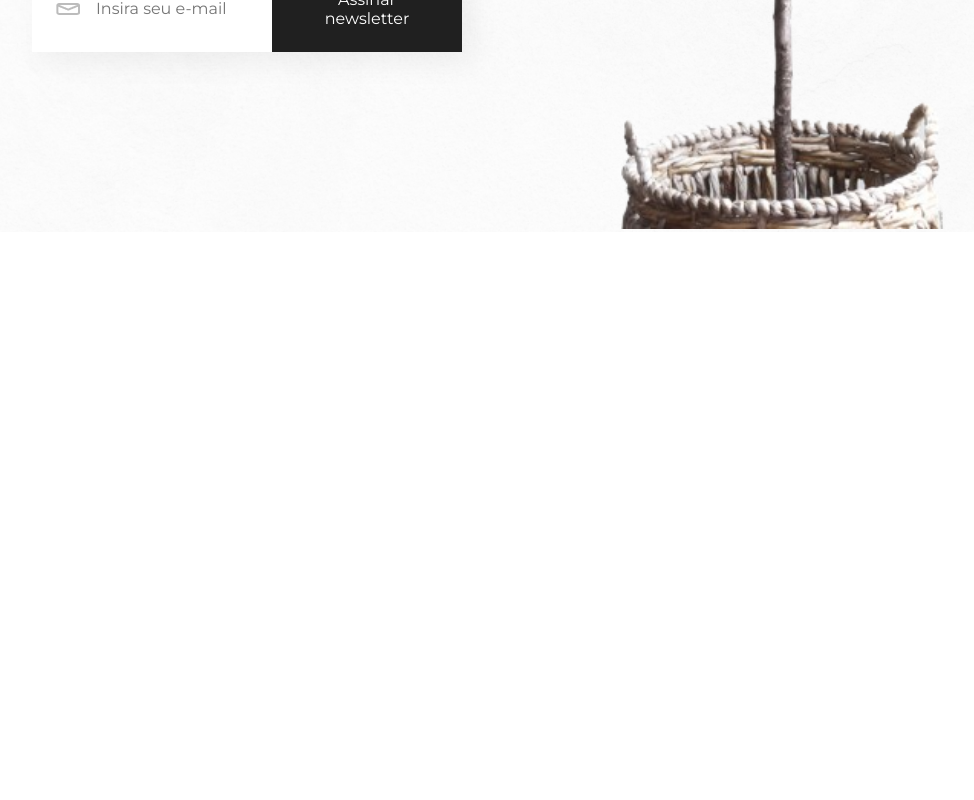
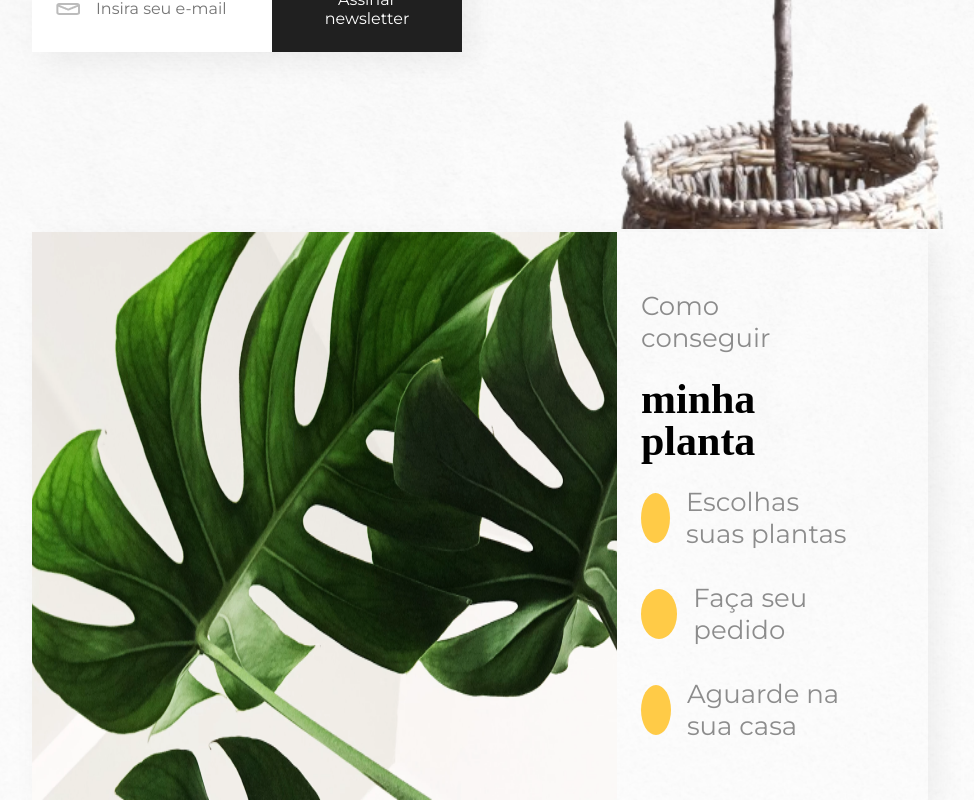
Before and after one commit to lucas-souzza/casa-verde, a React (Vite) app: page / in a window 1280 px wide. Shown: the part 937-1737 px from the top of the page, without its empty margins (160-1134 px from the left). Before the commit the page ends 1169 px from the top, so only its background shows below. Built offline with nearby package versions, Linux system fonts and the light colour scheme; a web font is replaced by a local one.

Commit message:
Create Banner component

```diff
--- /dev/null
+++ b/src/components/Banner/index.tsx
@@ -0,0 +1,43 @@
+import imageBanner from "../../assets/image-banner.png";
+import DefaultParagraph from "../DefaultParagraph";
+import DefaultTitle from "../DefaultTitle";
+import { BannerStyled, BannerContent, BannerInfo, InfoBall, InfoItem } from "./styled";
+
+function Banner() {
+	return (
+		<BannerStyled>
+			<img src={imageBanner} alt="Duas folhas verdes de uma planta" />
+			<BannerContent>
+				<DefaultParagraph size="26px">Como conseguir</DefaultParagraph>
+				<DefaultTitle size="42px">
+					<h2>minha planta</h2>
+				</DefaultTitle>
+
+				<BannerInfo>
+					<InfoItem>
+						<InfoBall></InfoBall>
+						<DefaultParagraph size="26px">
+							Escolhas suas plantas
+						</DefaultParagraph>
+					</InfoItem>
+
+					<InfoItem>
+						<InfoBall></InfoBall>
+						<DefaultParagraph size="26px">
+							Faça seu pedido
+						</DefaultParagraph>
+					</InfoItem>
+
+					<InfoItem>
+						<InfoBall></InfoBall>
+						<DefaultParagraph size="26px">
+							Aguarde na sua casa
+						</DefaultParagraph>
+					</InfoItem>
+				</BannerInfo>
+			</BannerContent>
+		</BannerStyled>
+	);
+}
+
+export default Banner;
--- /dev/null
+++ b/src/components/Banner/styled.tsx
@@ -0,0 +1,31 @@
+import styled from "styled-components";
+
+export const BannerStyled = styled.section`
+	width: fit-content;
+    margin: 0 auto;
+	display: flex;
+	box-shadow: 10px 10px 30px rgba(0, 0, 0, 0.06);
+`;
+
+export const BannerContent = styled.div`
+	padding: 3.625rem 5rem 3.625rem 1.5rem;
+`;
+
+export const BannerInfo = styled.div`
+    display: flex;
+    flex-direction: column;
+    gap: 2rem;
+`;
+
+export const InfoBall = styled.div`
+    width: 50px;
+    height: 50px;
+    background-color: var(--color-yellow);
+    border-radius: 50%;
+`;
+
+export const InfoItem = styled.div`
+    display: flex;
+    align-items: center;
+    gap: 1rem;
+`;
--- a/src/pages/Home/index.tsx
+++ b/src/pages/Home/index.tsx
@@ -1,6 +1,7 @@
 import PageContainer from "../../components/PageContainer";
 import Menu from "../../components/Menu";
 import SubscribeNewsLetter from "../../components/SubscribeNewsLetter";
+import Banner from "../../components/Banner";
 
 function Home() {
 	return (
@@ -9,6 +10,7 @@ function Home() {
 				<main>
 					<Menu />
 					<SubscribeNewsLetter />
+					<Banner />
 				</main>
 			</PageContainer>
 		</>
```
Also changed, not shown: src/assets/image-banner.png (added).
